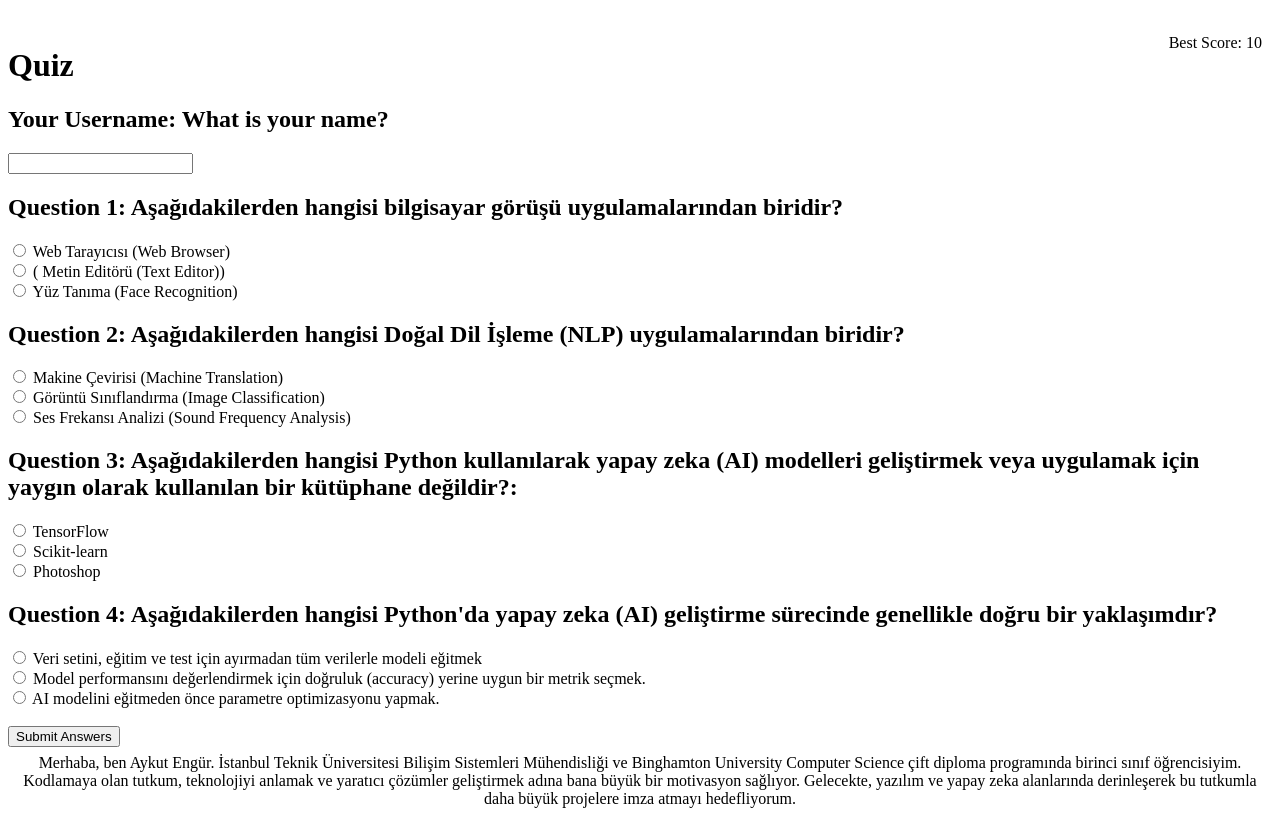
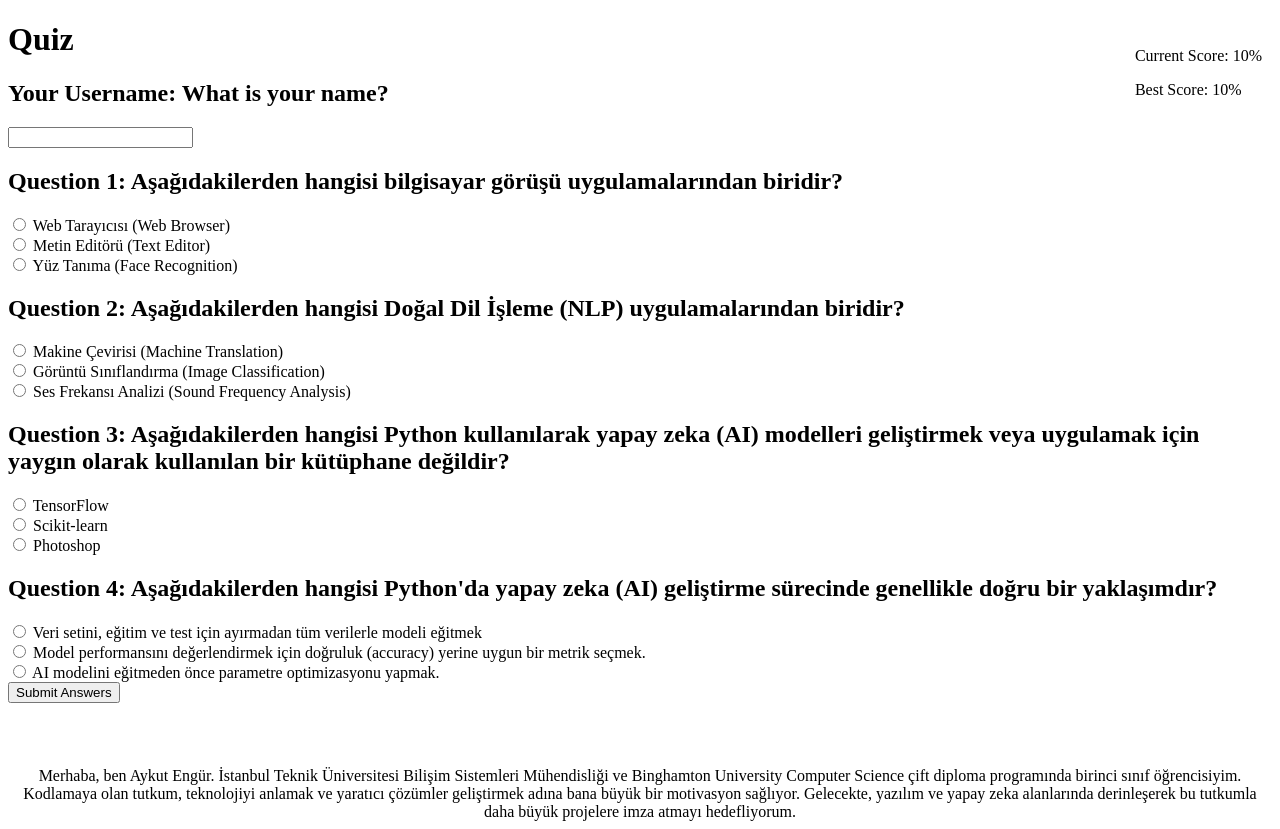
Before and after one commit to AykutEngur/Kodland_Project, a Flask app: template templates/index.html in a window 1280 px wide. Before the commit the page ends 808 px from the top, so only its background shows below. Run offline with Flask 3, Linux system fonts and the light colour scheme; the template is opened without the code that fills it: most values are stand-ins (such as "Sample title", 1, 10 or a date in 2020).

Commit message:
Add files via upload

```diff
--- a/templates/index.html
+++ b/templates/index.html
@@ -20,55 +20,41 @@
             top: 10px;
             right: 10px;
         }
-
     </style>
 </head>
 <body>
-    <br>
     <h1>Quiz</h1>
-    <form method = "POST" action= "/">
-        <!-- Question about the user's name -->
+    <form method="POST" action="/">
         <h2>Your Username: What is your name?</h2>
         <input type="text" name="username" required>
 
-        <!-- First question with multiple choice -->
         <h2>Question 1: Aşağıdakilerden hangisi bilgisayar görüşü uygulamalarından biridir?</h2>
         <input type="radio" name="question1" value="A"> Web Tarayıcısı (Web Browser)<br>
-        <input type="radio" name="question1" value="B"> ( Metin Editörü (Text Editor))<br>
-        <input type="radio" name="question1" value="C"> Yüz Tanıma (Face Recognition)
+        <input type="radio" name="question1" value="B"> Metin Editörü (Text Editor)<br>
+        <input type="radio" name="question1" value="C"> Yüz Tanıma (Face Recognition)<br>
 
-        <br>
-
-        <!-- Second question with multiple choice -->
         <h2>Question 2: Aşağıdakilerden hangisi Doğal Dil İşleme (NLP) uygulamalarından biridir?</h2>
         <input type="radio" name="question2" value="A"> Makine Çevirisi (Machine Translation)<br>
         <input type="radio" name="question2" value="B"> Görüntü Sınıflandırma (Image Classification)<br>
         <input type="radio" name="question2" value="C"> Ses Frekansı Analizi (Sound Frequency Analysis)<br>
 
-        <!-- Third question with a text input -->
-        <h2>Question 3: Aşağıdakilerden hangisi Python kullanılarak yapay zeka (AI) modelleri geliştirmek veya
-            uygulamak için yaygın olarak kullanılan bir kütüphane değildir?:</h2>
+        <h2>Question 3: Aşağıdakilerden hangisi Python kullanılarak yapay zeka (AI) modelleri geliştirmek veya uygulamak için yaygın olarak kullanılan bir kütüphane değildir?</h2>
         <input type="radio" name="question3" value="A"> TensorFlow<br>
         <input type="radio" name="question3" value="B"> Scikit-learn<br>
         <input type="radio" name="question3" value="C"> Photoshop<br>
-
 
         <h2>Question 4: Aşağıdakilerden hangisi Python'da yapay zeka (AI) geliştirme sürecinde genellikle doğru bir yaklaşımdır?</h2>
         <input type="radio" name="question4" value="A"> Veri setini, eğitim ve test için ayırmadan tüm verilerle modeli eğitmek<br>
         <input type="radio" name="question4" value="B"> Model performansını değerlendirmek için doğruluk (accuracy) yerine uygun bir metrik seçmek.<br>
         <input type="radio" name="question4" value="C"> AI modelini eğitmeden önce parametre optimizasyonu yapmak.<br>
-<br>
-
-
-
-
 
         <input type="submit" value="Submit Answers">
+    </form>
 
-    </form>
-    {% if best_score %}
+    {% if current_score is not none and best_score is not none %}
     <div class="score">
-        <p>Best Score: {{ best_score }}</p>
+        <p>Current Score: {{ current_score }}%</p>
+        <p>Best Score: {{ best_score }}%</p>
     </div>
     {% endif %}
 
@@ -82,10 +68,6 @@
         Merhaba, ben Aykut Engür. İstanbul Teknik Üniversitesi Bilişim Sistemleri Mühendisliği ve Binghamton University Computer Science çift diploma
         programında birinci sınıf öğrencisiyim. Kodlamaya olan tutkum, teknolojiyi anlamak ve yaratıcı çözümler geliştirmek adına bana büyük bir
         motivasyon sağlıyor. Gelecekte, yazılım ve yapay zeka alanlarında derinleşerek bu tutkumla daha büyük projelere imza atmayı hedefliyorum.
-
     </footer>
-
-
 </body>
-
 </html>
```
Lines whose indentation alone changed are shown as unchanged.
